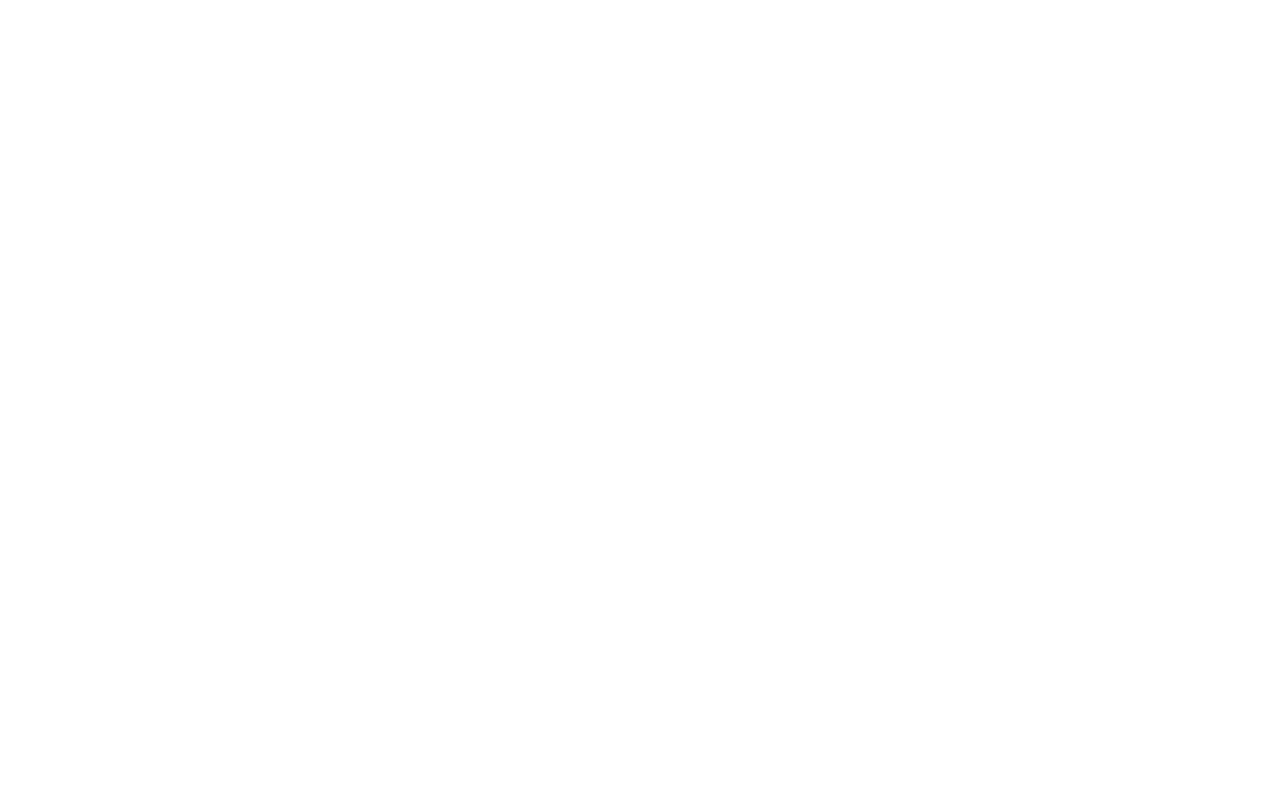
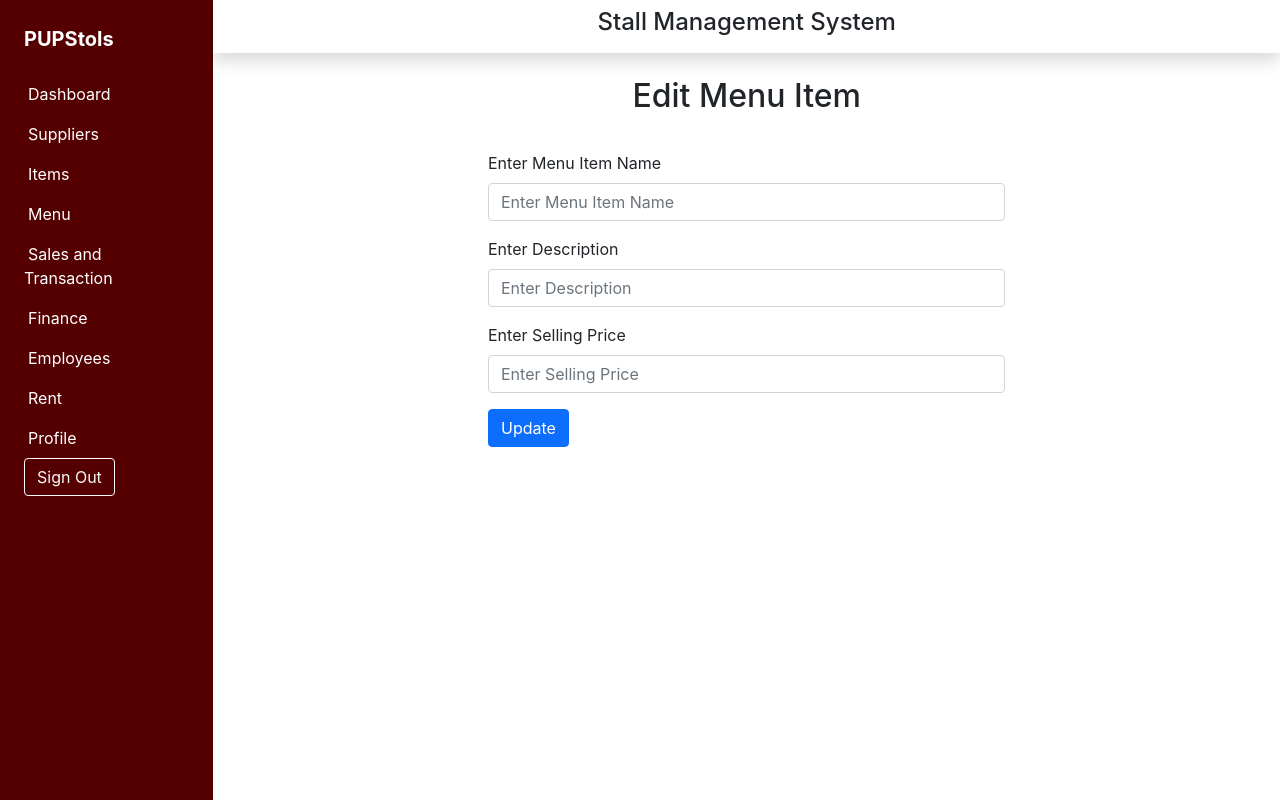
Before and after one commit to krislette/pup-stalls, a React (Create React App) app in the folder client/: page /menu/edit/1 in a window 1280 px wide. Before the commit this address had no page. Built offline with nearby package versions, Linux system fonts and the light colour scheme; no server answers.

Commit message:
Added edit feature for menu items

```diff
--- a/client/src/App.js
+++ b/client/src/App.js
@@ -16,6 +16,7 @@
 
 import Menu from "./components/menu/Menu";
 import AddMenuItem from "./components/menu/AddMenuItem";
+import EditMenuItem from "./components/menu/EditMenuItem";
 
 function App() {
   return (
@@ -36,7 +37,8 @@
             <Route path="/suppliers/edit/:strSupplierID" element={<EditSupplier />}></Route>
 
             <Route path="/menu" element={<Menu />}></Route>
-            <Route path="add-menu-item" element={<AddMenuItem />}></Route>
+            <Route path="/add-menu-item" element={<AddMenuItem />}></Route>
+            <Route path="/menu/edit/:strMenuItemID" element={<EditMenuItem />}></Route>
           </Route>
         </Routes>
       </BrowserRouter>
--- /dev/null
+++ b/client/src/components/menu/EditMenuItem.jsx
@@ -0,0 +1,108 @@
+import React, { useState, useEffect } from "react";
+import Axios from "axios";
+import { useNavigate, useParams } from "react-router-dom";
+
+function EditMenuItem() {
+  const { strMenuItemID } = useParams();
+  const [menuStallID, setMenuStallID] = useState("");
+  const [menuItemName, setMenuItemName] = useState("");
+  const [menuDescription, setMenuDescription] = useState("");
+  const [menuSellingPrice, setMenuSellingPrice] = useState("");
+  const [updateStatus, setUpdateStatus] = useState("");
+  const navigate = useNavigate();
+
+  useEffect(() => {
+    const ownerID = localStorage.getItem("ownerID");
+
+    Axios.get(`http://localhost:3001/menu/${strMenuItemID}`)
+      .then(response => {
+        const menuItem = response.data.menuItem;
+        setMenuItemName(menuItem.strMenuItemName);
+        setMenuDescription(menuItem.strDescription);
+        setMenuSellingPrice(menuItem.decSellingPrice);
+      })
+      .catch(error => console.log(error));
+
+    // Fetch the stall ID based on owner ID
+    Axios.get(`http://localhost:3001/menu/stalls/${ownerID}`)
+      .then(response => {
+        if (response.data.status === "Success") {
+          setMenuStallID(response.data.stallID);
+        } else {
+          console.log("Error fetching stall ID");
+        }
+      })
+      .catch(error => console.log(error));
+  }, [strMenuItemID]);
+
+  const updateMenuItem = (e) => {
+    e.preventDefault();
+    Axios
+      .put(`http://localhost:3001/menu/update/${strMenuItemID}`, {
+        strStallID: menuStallID,
+        strMenuItemName: menuItemName,
+        strDescription: menuDescription,
+        decSellingPrice: menuSellingPrice
+      })
+      .then(response => {
+        console.log(response);
+        if (response.data.status === "Success") {
+          setUpdateStatus(response.data.message);
+          navigate("/menu"); // Navigate to the menu page on success
+          alert("Menu item updated successfully");
+        } else {
+          setUpdateStatus("Failed to update menu item");
+        }
+      })
+      .catch(error => console.log(error));
+  };
+
+  return (
+    <div className="d-flex flex-column align-items-center pt-4">
+      <h2>Edit Menu Item</h2>
+      <form className="row g-3 w-50" onSubmit={updateMenuItem}>
+        <h1 style={{ fontSize: "15px", textAlign: "center", marginTop: "20px" }}>{updateStatus}</h1>
+        <div className="col-12">
+          <label className="form-label">Enter Menu Item Name</label>
+          <input
+            type="text"
+            className="form-control"
+            placeholder="Enter Menu Item Name"
+            autoComplete="off"
+            value={menuItemName}
+            onChange={(e) => setMenuItemName(e.target.value)}
+          />
+        </div>
+        <div className="col-12">
+          <label className="form-label">Enter Description</label>
+          <input
+            type="text"
+            className="form-control"
+            placeholder="Enter Description"
+            autoComplete="off"
+            value={menuDescription}
+            onChange={(e) => setMenuDescription(e.target.value)}
+          />
+        </div>
+        <div className="col-12">
+          <label className="form-label">Enter Selling Price</label>
+          <input
+            type="text"
+            className="form-control"
+            placeholder="Enter Selling Price"
+            autoComplete="off"
+            value={menuSellingPrice}
+            onChange={(e) => setMenuSellingPrice(e.target.value)}
+          />
+        </div>
+        <div className="col-12">
+          <button type="submit" className="btn btn-primary">
+            Update
+          </button>
+        </div>
+      </form>
+    </div>
+  );
+}
+
+export default EditMenuItem;
```
